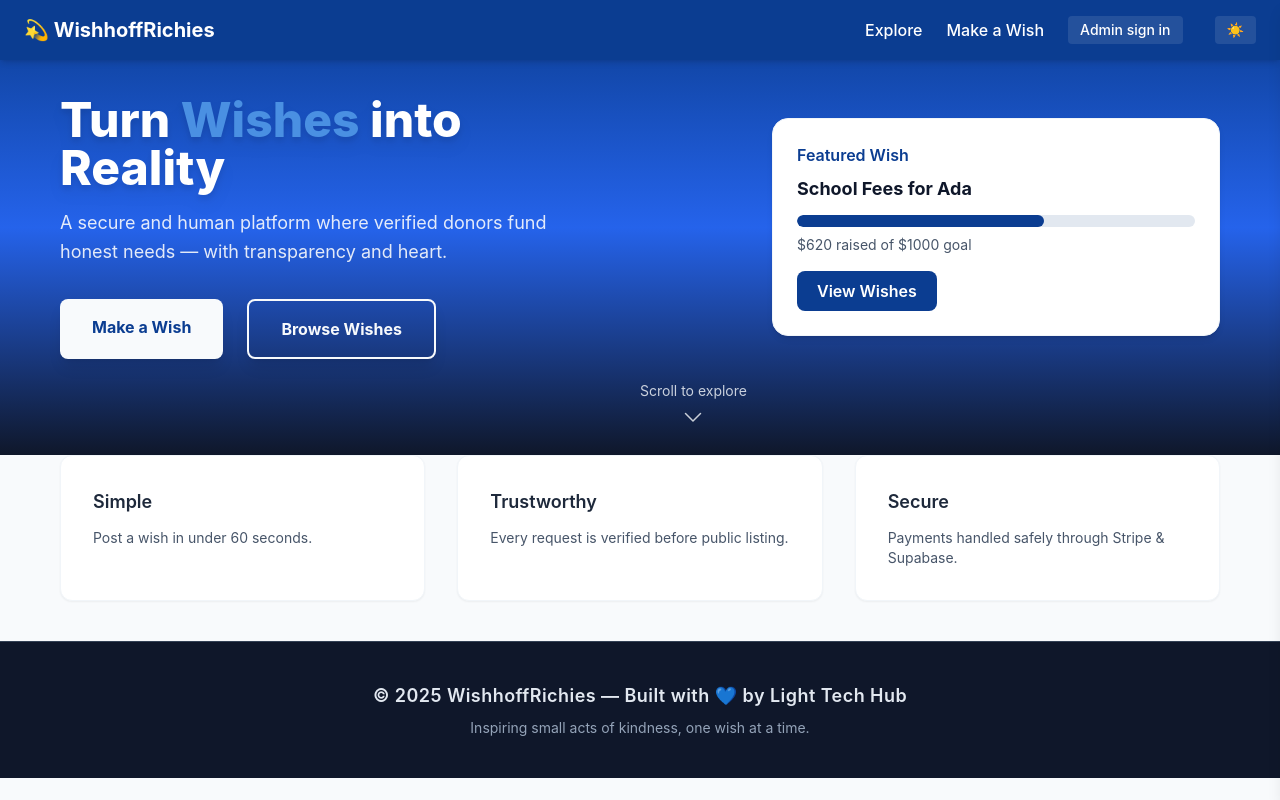
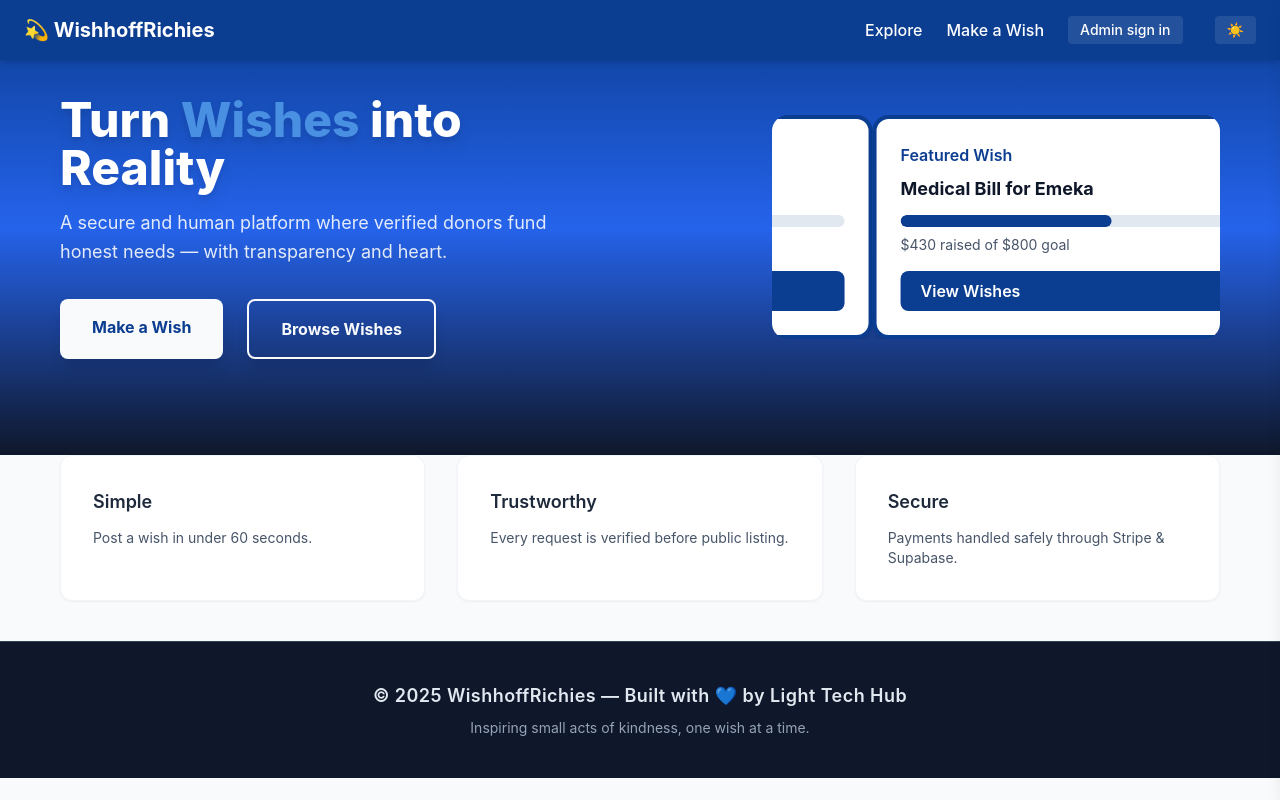
Before and after one commit to Lightcomputerstechnology/WishhoffRichies, a Next.js app: page / in a window 1280 px wide. Built offline with nearby package versions, Linux system fonts and the light colour scheme; no server answers.

Commit message:
Update HeroSection.js

```diff
--- a/components/HeroSection.js
+++ b/components/HeroSection.js
@@ -1,6 +1,37 @@
+import { useEffect, useState } from "react";
 import Link from "next/link";
 
+const featuredWishes = [
+  {
+    title: "School Fees for Ada",
+    raised: 620,
+    goal: 1000,
+  },
+  {
+    title: "Medical Bill for Emeka",
+    raised: 430,
+    goal: 800,
+  },
+  {
+    title: "Books for Chiamaka",
+    raised: 150,
+    goal: 500,
+  },
+];
+
 export default function HeroSection() {
+  const [currentIndex, setCurrentIndex] = useState(0);
+  const [paused, setPaused] = useState(false);
+
+  useEffect(() => {
+    if (!paused) {
+      const interval = setInterval(() => {
+        setCurrentIndex((prev) => (prev + 1) % featuredWishes.length);
+      }, 5000);
+      return () => clearInterval(interval);
+    }
+  }, [paused]);
+
   return (
     <section className="relative bg-gradient-to-b from-[#0b3d91] via-[#2563eb] to-[#0f172a] text-white py-24">
       <div className="container mx-auto px-6 flex flex-col md:flex-row items-center justify-between gap-12">
@@ -31,22 +62,36 @@ export default function HeroSection() {
           </div>
         </div>
 
-        {/* RIGHT SIDE — Featured Wish Card */}
-        <div className="flex-1 max-w-md bg-white dark:bg-slate-800 p-6 rounded-2xl shadow-md border border-slate-100 dark:border-slate-700 animate-fade-up">
+        {/* RIGHT SIDE — Featured Wish Card Carousel */}
+        <div
+          className="flex-1 max-w-md relative overflow-hidden rounded-2xl"
+          onMouseEnter={() => setPaused(true)}
+          onMouseLeave={() => setPaused(false)}
+        >
+          <div
+            className="flex transition-transform duration-1000 ease-in-out"
+            style={{ transform: `translateX(-${currentIndex * 100}%)` }}
+          >
+            {featuredWishes.map((wish, idx) => (
+              <div
+                key={idx}
+                className="min-w-full bg-white dark:bg-slate-800 p-6 border-4 border-primary rounded-2xl shadow-md flex flex-col justify-between"
+              >
                 <h4 className="text-primary font-semibold mb-2">Featured Wish</h4>
-          <h3 className="text-lg font-bold text-dark dark:text-light">
-            School Fees for Ada
-          </h3>
+                <h3 className="text-lg font-bold text-dark dark:text-light">{wish.title}</h3>
 
                 <div className="mt-3 bg-slate-200 dark:bg-slate-700 rounded-full h-3 overflow-hidden">
                   <div
-              style={{ width: "62%" }}
-              className="bg-primary h-3 rounded-full transition-all"
+                    style={{
+                      width: `${(wish.raised / wish.goal) * 100}%`,
+                      transition: "width 1.5s ease-in-out",
+                    }}
+                    className="bg-primary h-3 rounded-full"
                   ></div>
                 </div>
 
                 <p className="mt-2 text-sm text-slate-600 dark:text-slate-300">
-            $620 raised of $1000 goal
+                  ${wish.raised} raised of ${wish.goal} goal
                 </p>
 
                 <Link
@@ -56,22 +101,8 @@ export default function HeroSection() {
                   View Wishes
                 </Link>
               </div>
+            ))}
           </div>
-
-      {/* SCROLL INDICATOR */}
-      <div className="absolute bottom-6 left-1/2 transform -translate-x-1/2 animate-bounce">
-        <div className="text-light/80 text-sm flex flex-col items-center">
-          <span>Scroll to explore</span>
-          <svg
-            xmlns="http://www.w3.org/2000/svg"
-            fill="none"
-            viewBox="0 0 24 24"
-            strokeWidth="1.5"
-            stroke="currentColor"
-            className="w-6 h-6 mt-1"
-          >
-            <path strokeLinecap="round" strokeLinejoin="round" d="M19.5 8.25l-7.5 7.5-7.5-7.5" />
-          </svg>
         </div>
       </div>
     </section>
```
Lines whose indentation alone changed are shown as unchanged.
